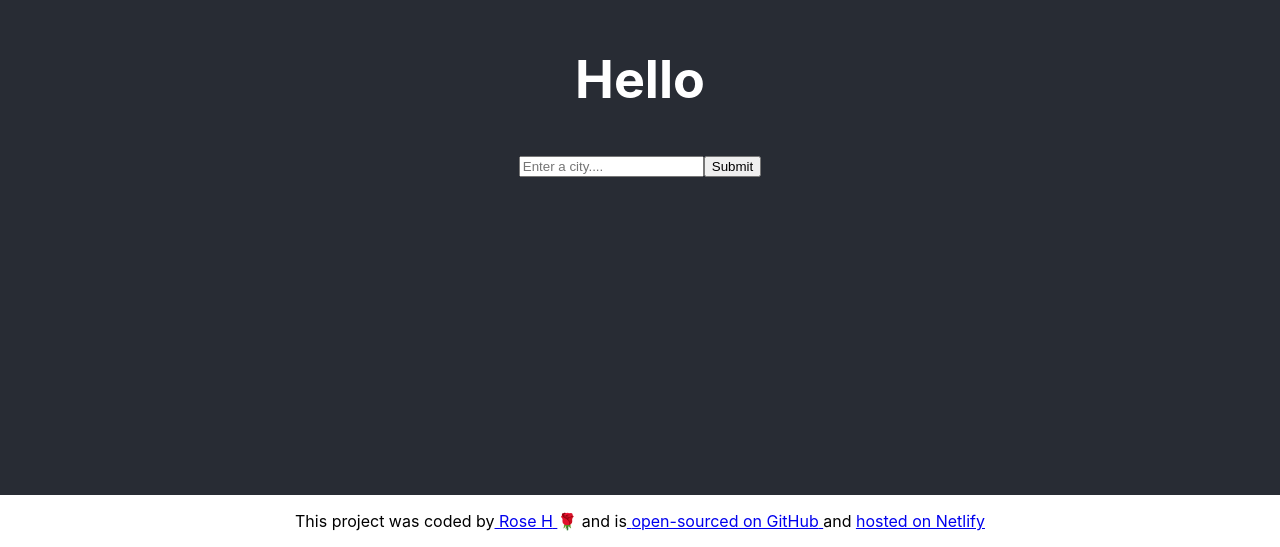
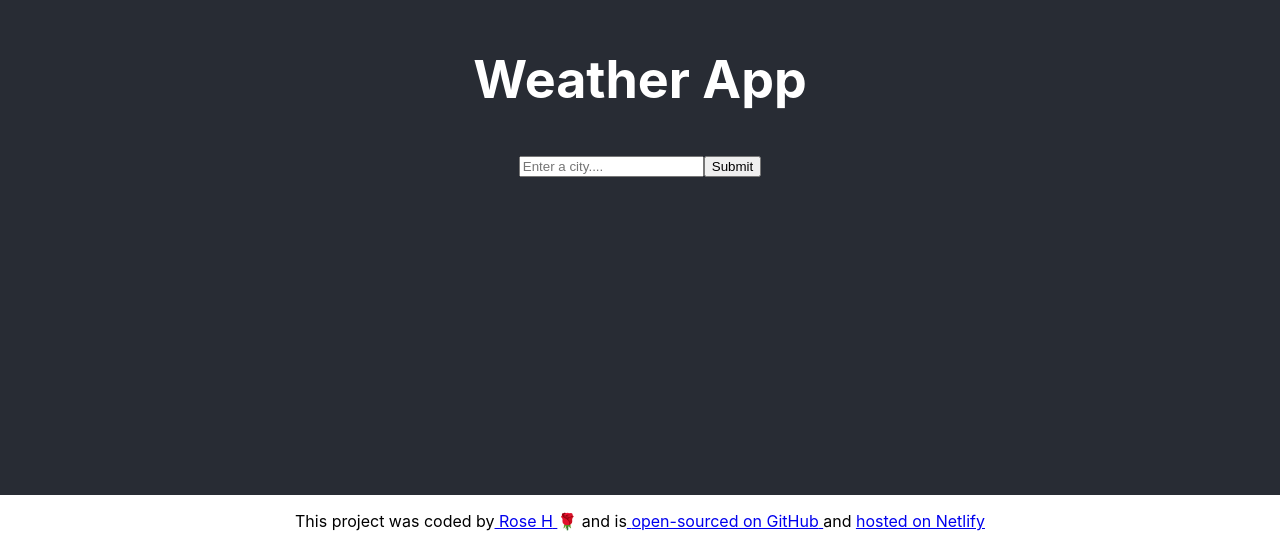
Before and after one commit to rhogarth91/weather-app-react, a React (Create React App) app: page / in a window 1280 px wide. Shown: the part 305-852 px from the top of the page. Built offline with nearby package versions, Linux system fonts and the light colour scheme.

Commit message:
Amended the h1

```diff
--- a/src/App.js
+++ b/src/App.js
@@ -7,7 +7,7 @@ function App() {
   return (
     <div className="App">
       <header className="App-header">
-        <h1>Hello</h1>
+        <h1>Weather App</h1>
         <Weather />
       </header>
 
```
